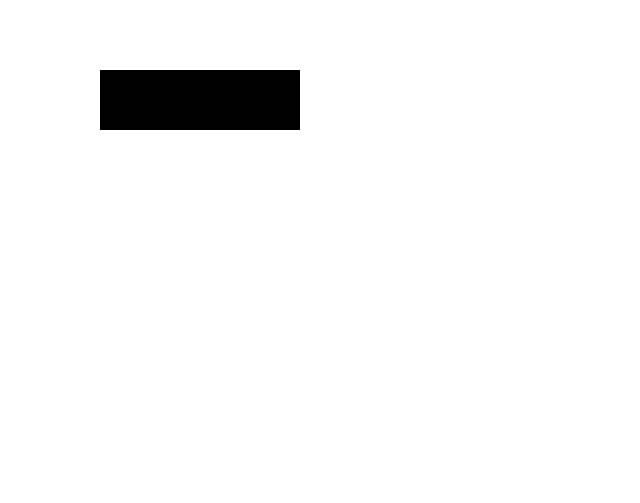
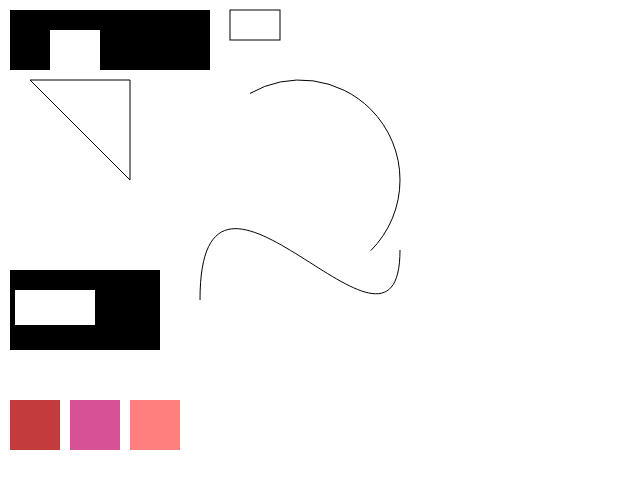
Before and after one commit to mateuszremiszewski/Canvas, a plain HTML site: page index.html in a window 1280 px wide. Shown: the whole page, without its empty margins (0-640 px from the left). Drawn offline with Linux system fonts and the light colour scheme.

Commit message:
canvasBasic

```diff
--- a/app.js
+++ b/app.js
@@ -9,14 +9,99 @@ document.addEventListener('DOMContentLoaded', function () {
     // Dodanie elementu do body
     document.body.appendChild(myCanvas);
 
-    // Złapanie context dla canvas i okreśenie contextu dla 2d
+    // Złapanie context dla canvas i okreśenie contextu dla 2d (jest jeszcze 3d)
     const ctx = myCanvas.getContext('2d');
 
+    //Metoda określająca gdzie ma się zaczynać rysunek oraz jakie ma mieć wymiary. Metoda z wypełnieniem.
     //(od lewej strony gdzie ma się zacząć, od góry gdzie ma się zaczac,  szerokość, wysokosc ) wszystko w px
-    ctx.fillRect(100, 70, 200, 60 )
+    ctx.fillRect(10, 10, 200, 60 );
 
+    //Metoda rysowania samego konturu
+    //Identyczne argumenty jak dla fillRect()
+    ctx.strokeRect(230, 10, 50, 30);
 
+    //Metoda czyszczenia usuwania
+    //Identyczne argumenty jak dla fillRect()
+    ctx.clearRect(50,30,50,50);
 
+    //Metoda przesunięcia ustawienia punktu w którym zaczyna się rysunek linii
+    //Argumenty x i y od okna przegladarki
+    ctx.moveTo(30,80);
+
+    //Metoda rysowania lini
+
+    //Jeśli chcemy żeby figura domknęła się automatycznie używamy metody ponieżej wraz z metodą closePath()
+    ctx.beginPath();
+
+    //Argumenty x i y od okna przegladarki
+    //Na tym etapie nie widać jeszcze figury
+    ctx.lineTo(130, 80);
+    ctx.lineTo(130, 180);
+    ctx.lineTo(30,80);
+
+    //Dajemy znak, że chcemy żeby dziura została automatycznie domknięta.
+    ctx.closePath();
+
+    //Metoda ta wypełni figurę tłem (jesli jest niezamknieta to zrobi to również)
+    // ctx.fill();
+    //Metoda ta zarysuje kontur nadany wcześniej bez tła
+    ctx.stroke();
+
+    const radiany = Math.PI / 180 * 45; //wzór do wyliczenia radianów - ostatnia liczba określa kąt paczatkowy jaki chcemy uzyskać w metodzie arc()
+
+    ctx.beginPath();
+    // (x, y, promien, kąt poczatkowy - z którego punktu na kole zaczynamy rysować (w radianach - patrz zmienna radiany),
+    // kąt do którego ma pojść elmement, ruch zgodnie albo przeciwnie do ruchu wskazówek zegara (true || false)
+
+    // Na razie to tylko zdefiniowanie ścieżki
+    ctx.arc(300, 180, 100, Math.PI / 180 * 45, Math.PI / 180 * -120, true);
+
+    //Narysowanie linii
+    ctx.stroke();
+
+    //KRZYWA BAZIERA
+
+    ctx.beginPath(); // rozpoczęcie ścieżki
+    ctx.moveTo(200,300); // wyznaczenie punktu początkowego
+    //(pierwszy punkt kontroly x, pierwszy punkt kontroly y, drugi punkt kontrolny x drugi punkt kontroly y,
+    // x i y własciwego punktu)
+    ctx.bezierCurveTo(200, 100, 400, 400, 400, 250);
+    //Zrobienie linii
+    ctx.stroke();
+
+    //WYCINANIE OTWORÓW W INNYCH KSZTAŁTACH
+
+    //pierwszy element (tło)
+    //poprowadzony zgodnie z ruchem wskazówek zegara
+
+    ctx.beginPath();
+    ctx.moveTo(10,270); // ustawienie punktu od którego zaczyna się rysownie linii
+    ctx.lineTo(160,270);
+    ctx.lineTo(160,350);
+    ctx.lineTo(10,350);
+
+    //drugi element ( element mający być wycięty w tle)
+    //jeśli ten element ma być wyciety z pierwszego to muszi być poprowadzony przeciwnie do ruchu wskazówek zegara
+
+    ctx.moveTo(15, 290); //ustawienie punktu startowego
+    ctx.lineTo(15, 325);
+    ctx.lineTo(95,325);
+    ctx.lineTo(95,290);
+    ctx.lineTo(15,290);
+
+    //wypełnienie tła kolorem
+    ctx.fill();
+
+    //ZMIANA KOLORU
+    //Można kolor określić w HEX, RGB, RGBA(z przezroczystoscia)
+    ctx.fillStyle = "#c23c3c";
+    ctx.fillRect(10,400,50,50);
+
+    ctx.fillStyle = "rgb(215,81,150)";
+    ctx.fillRect(70,400,50,50);
+
+    ctx.fillStyle = "rgba(255,0,0,0.5)";
+    ctx.fillRect(130,400,50,50);
 
 
 });
--- a/style.css
+++ b/style.css
@@ -2,4 +2,5 @@
     margin: 0;
     padding: 0;
     box-sizing: border-box;
+    overflow: hidden;
 }
```
